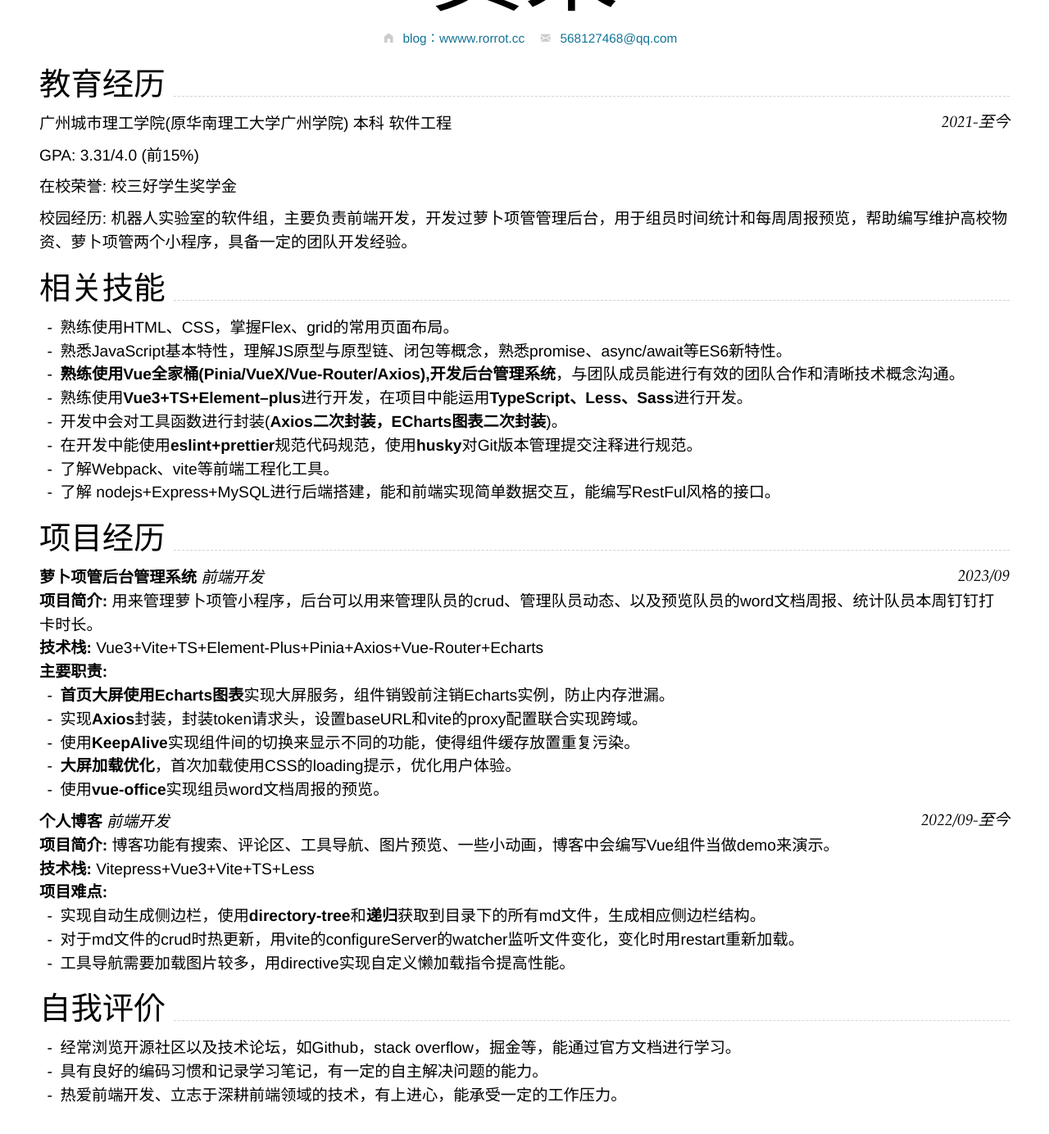
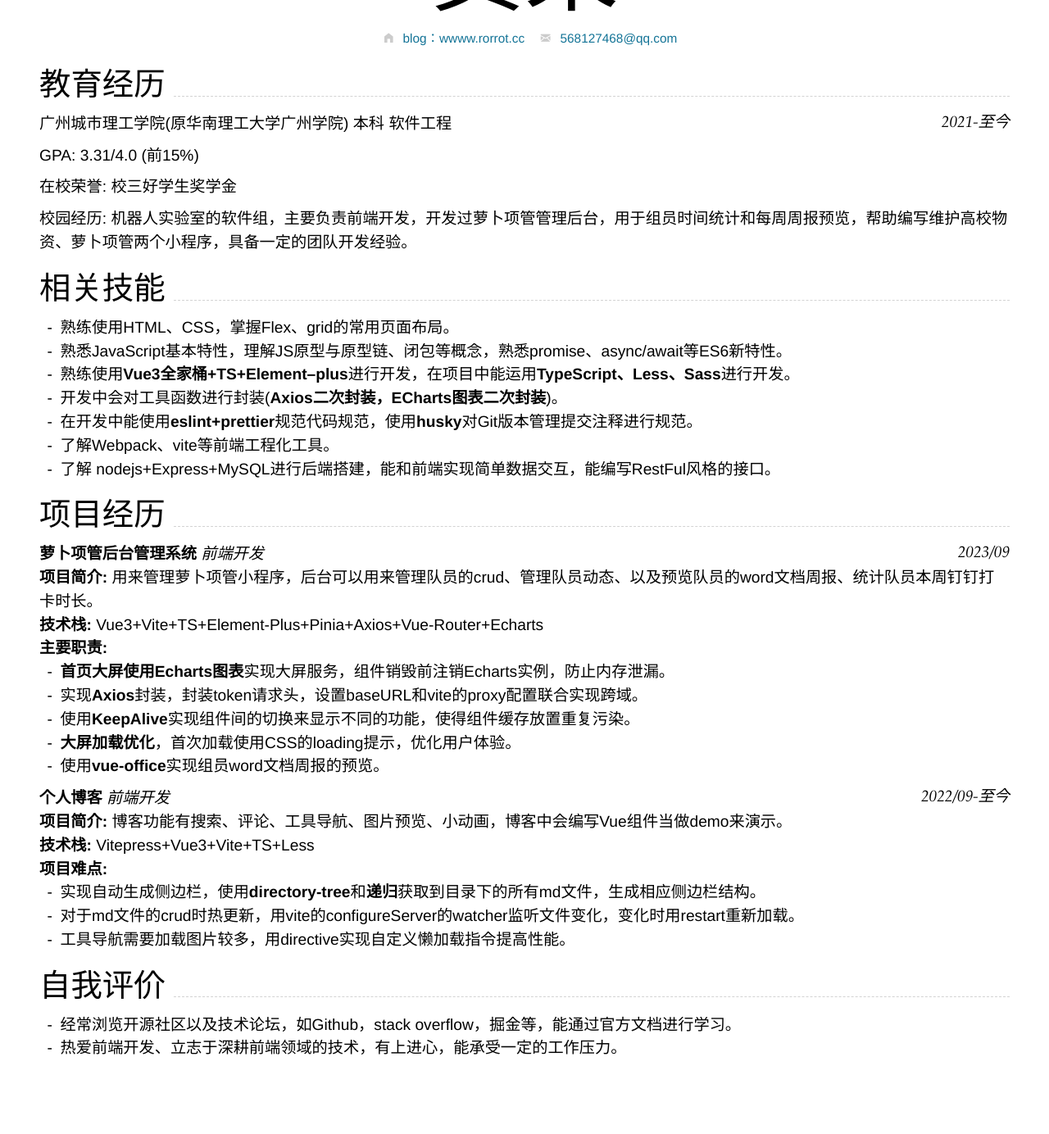
Before and after one commit to hr1201/resume, a Jekyll site: the page built from index.md, in a window 1280 px wide and 1400 px high, scrolled down 153 px. Shown: the top 1384 px of the window at 82% size. Built offline with Jekyll 4.4.1, drawn with Linux system fonts in a browser that asks for light colours; nearby versions of some CDN libraries; after the commit the page ends 1495 px from its top, so only the background shows below that.

Commit message:
Update index.md

```diff
--- a/index.md
+++ b/index.md
@@ -24,8 +24,7 @@ homepage:
 
 - 熟练使用HTML、CSS，掌握Flex、grid的常用页面布局。
 - 熟悉JavaScript基本特性，理解JS原型与原型链、闭包等概念，熟悉promise、async/await等ES6新特性。
-- **熟练使用Vue全家桶(Pinia/VueX/Vue-Router/Axios),开发后台管理系统**，与团队成员能进行有效的团队合作和清晰技术概念沟通。
-- 熟练使用**Vue3+TS+Element--plus**进行开发，在项目中能运用**TypeScript、Less、Sass**进行开发。
+- 熟练使用**Vue3全家桶+TS+Element--plus**进行开发，在项目中能运用**TypeScript、Less、Sass**进行开发。
 - 开发中会对工具函数进行封装(**Axios二次封装，ECharts图表二次封装**)。
 - 在开发中能使用**eslint+prettier**规范代码规范，使用**husky**对Git版本管理提交注释进行规范。
 - 了解Webpack、vite等前端工程化工具。
@@ -46,7 +45,7 @@ homepage:
 - 使用**vue-office**实现组员word文档周报的预览。
 
 ### **个人博客** *前端开发* `2022/09-至今`
-**项目简介:** 博客功能有搜索、评论区、工具导航、图片预览、一些小动画，博客中会编写Vue组件当做demo来演示。
+**项目简介:** 博客功能有搜索、评论、工具导航、图片预览、小动画，博客中会编写Vue组件当做demo来演示。
 
 **技术栈:** Vitepress+Vue3+Vite+TS+Less
 
@@ -57,5 +56,4 @@ homepage:
 
 ## 自我评价
 - 经常浏览开源社区以及技术论坛，如Github，stack overflow，掘金等，能通过官方文档进行学习。
-- 具有良好的编码习惯和记录学习笔记，有一定的自主解决问题的能力。
 - 热爱前端开发、立志于深耕前端领域的技术，有上进心，能承受一定的工作压力。
```
